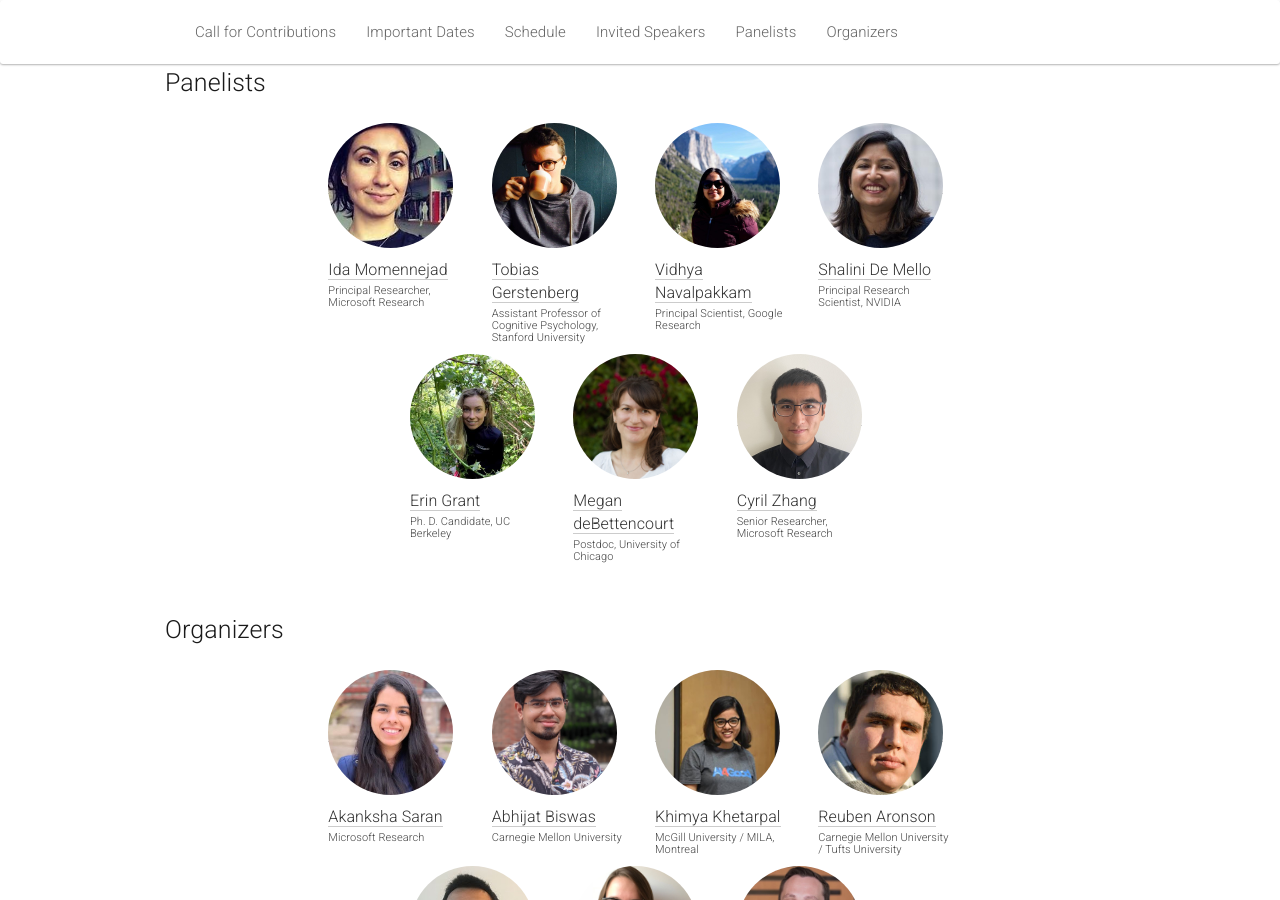
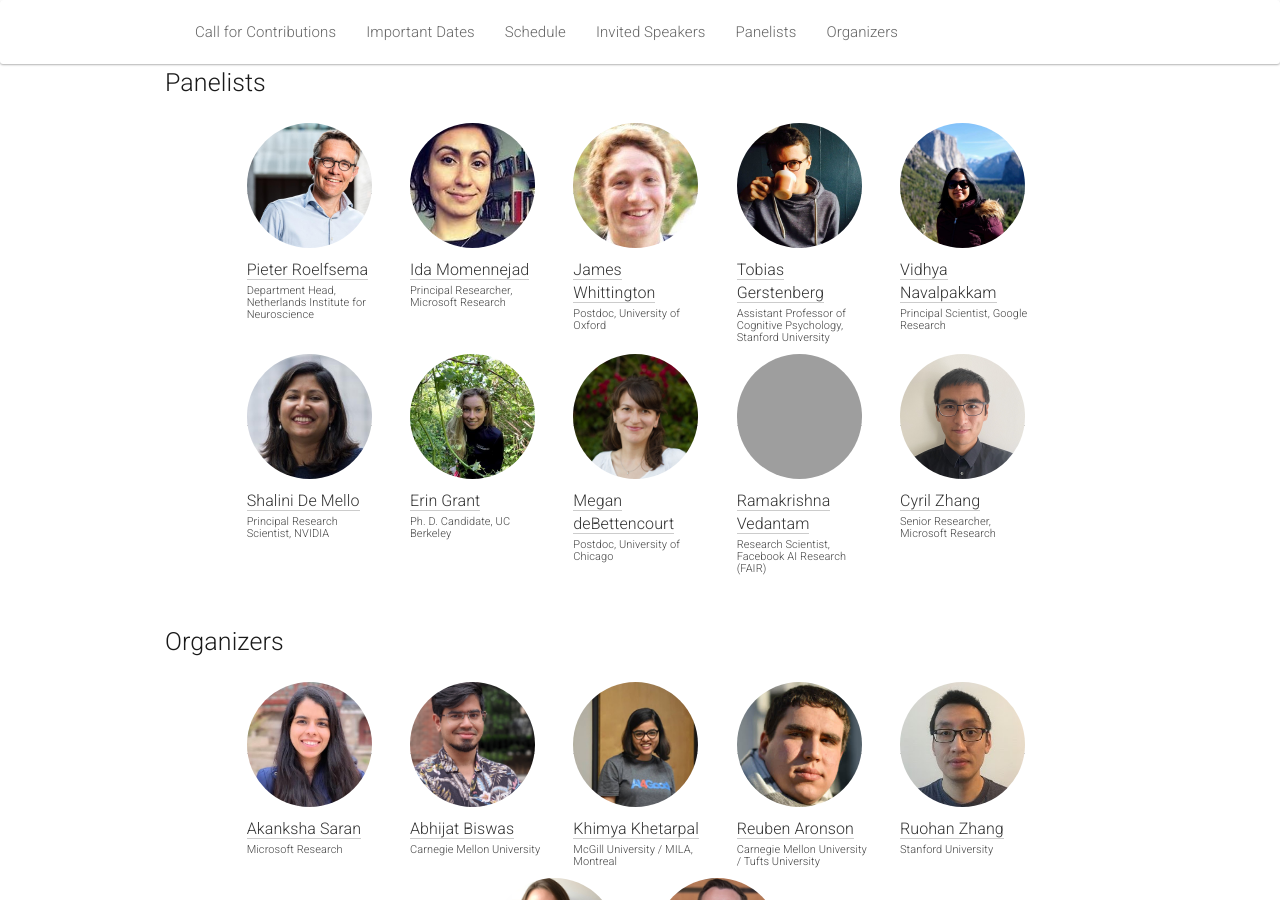
Before and after one commit to attention-learning-workshop/attention-learning-workshop.github.io, a Jekyll site: the page built from _pages/home_2022.md, in a window 1280 px wide and 900 px high, scrolled down 3907 px. Built offline with Jekyll 4.4.1, drawn with Linux system fonts in a browser that asks for light colours; nearby versions of some CDN libraries; grey boxes are pictures that could not be loaded.

Commit message:
add new panelists; fix layout of panelist photos

```diff
--- a/_data/panelists.yml
+++ b/_data/panelists.yml
@@ -2,6 +2,12 @@
   url: http://home.uchicago.edu/~debetten/
   photo: MdB.jpg
   affil: Postdoc, University of Chicago
+  category: panelists
+
+- name: Ramakrishna Vedantam
+  url: https://vrama91.github.io
+  photo: RV.png
+  affil: Research Scientist, Facebook AI Research (FAIR)
   category: panelists
 
 - name: Cyril Zhang
--- a/_data/speakers.yml
+++ b/_data/speakers.yml
@@ -5,6 +5,7 @@
   # talk_title: TBA
   # talk_abstract: TBA
   category: speakers
+  panelist: true
 
 - name: Ida Momennejad
   url: https://www.momen-nejad.org/
@@ -22,6 +23,7 @@
   # talk_title: TBA
   # talk_abstract: TBA
   category: speakers
+  panelist: true
 
 - name: Henny Admoni
   url: https://www.hennyadmoni.com/
--- a/_includes/headshots_centered.html
+++ b/_includes/headshots_centered.html
@@ -1,12 +1,12 @@
 
-{%- assign i = 1 -%}
+{%- assign i = 0 -%}
 
 <div class="row" style="display: flex; justify-content: center; align-items: start;">
 
 {%- for person in include.people -%}
 {%- assign new_row = i | modulo:5 -%}
 
-{% if new_row == 0 %}
+{% if new_row == 0 and i > 0 %}
 
 </div>
 <div class="row" style="display: flex; justify-content: center; align-items: start;">
```
Also changed, not shown: 1 other file.
